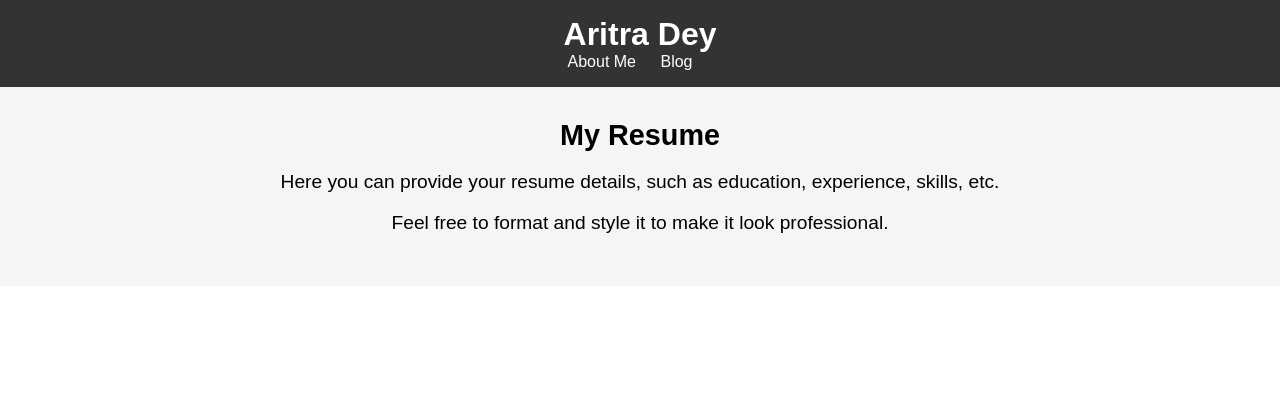
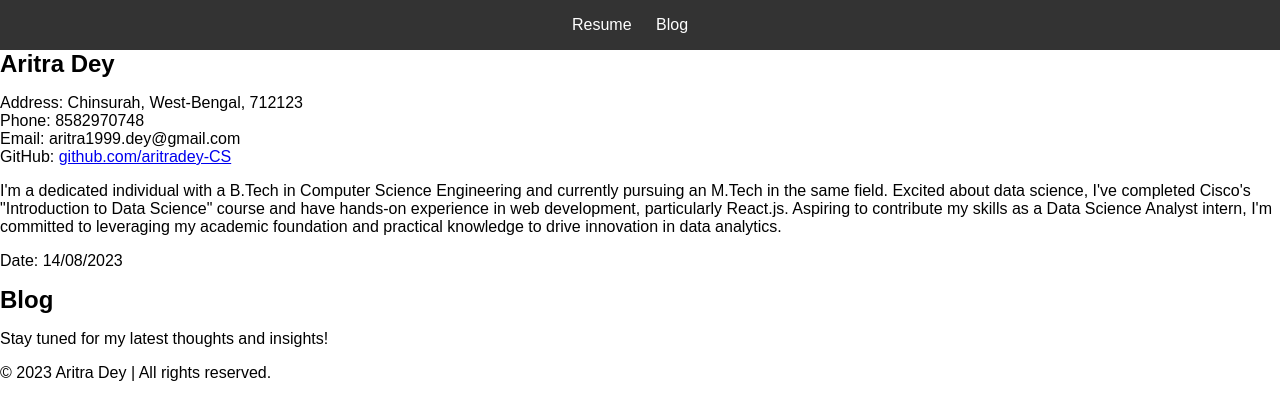
Before and after one commit to aritradey-CS/Aritra_Dey, a plain HTML site: page index.html in a window 1280 px wide. Drawn offline with Linux system fonts and the light colour scheme.

Commit message:
working on resume section

```diff
--- a/index.html
+++ b/index.html
@@ -1,47 +1,51 @@
 <!DOCTYPE html>
 <html lang="en">
 <head>
-    <meta charset="UTF-8" />
-    <meta name="viewport" content="width=device-width, initial-scale=1.0" />
-    <link rel="stylesheet" href="css/styles.css" />
-    <title>Know Aritra</title>
+    <meta charset="UTF-8">
+    <meta name="viewport" content="width=device-width, initial-scale=1.0">
+    <title>Know Aritra?</title>
+    <link rel="stylesheet" href="css/styles.css">
 </head>
 <body>
     <header>
-      <h1>Aritra Dey</h1>
         <nav>
             <ul>
-          <li><a href="#about">About Me</a></li>
+                <li><a href="#resume">Resume</a></li>
                 <li><a href="#blog">Blog</a></li>
-          <!-- Add more navigation links -->
             </ul>
         </nav>
     </header>
 
-    <section id="resume" class="resume-section">
-      <!-- Your resume content -->
-      <h2>My Resume</h2>
-      <p>
-        Here you can provide your resume details, such as education, experience,
-        skills, etc.
-      </p>
-      <p>Feel free to format and style it to make it look professional.</p>
+    <section id="resume" class="section">
+        <div class="container">
+            <h2>Aritra Dey</h2>
+            <p>Address: Chinsurah, West-Bengal, 712123<br>
+            Phone: 8582970748<br>
+            Email: aritra1999.dey@gmail.com<br>
+            GitHub: <a href="https://github.com/aritradey-CS">github.com/aritradey-CS</a></p>
+
+            <p>I'm a dedicated individual with a B.Tech in Computer Science Engineering and currently
+            pursuing an M.Tech in the same field. Excited about data science, I've completed Cisco's
+            "Introduction to Data Science" course and have hands-on experience in web development,
+            particularly React.js. Aspiring to contribute my skills as a Data Science Analyst intern, I'm
+            committed to leveraging my academic foundation and practical knowledge to drive
+            innovation in data analytics.</p>
+
+            <p>Date: 14/08/2023</p>
+        </div>
     </section>
 
-    <section id="about">
-      <!-- About Me content -->
+    <section id="blog" class="section">
+        <div class="container">
+            <h2>Blog</h2>
+            <p>Stay tuned for my latest thoughts and insights!</p>
+        </div>
     </section>
 
-    <section id="blog">
-      <!-- Blog content -->
-    </section>
-
-    <!-- Add more sections for your website -->
-
     <footer>
-      <!-- Footer content -->
+        <p>&copy; 2023 Aritra Dey | All rights reserved.</p>
     </footer>
 
-    <script src="js/scripts.js"></script>
+    <script src="js/script.js"></script>
 </body>
 </html>
```
Lines whose indentation alone changed are shown as unchanged.
